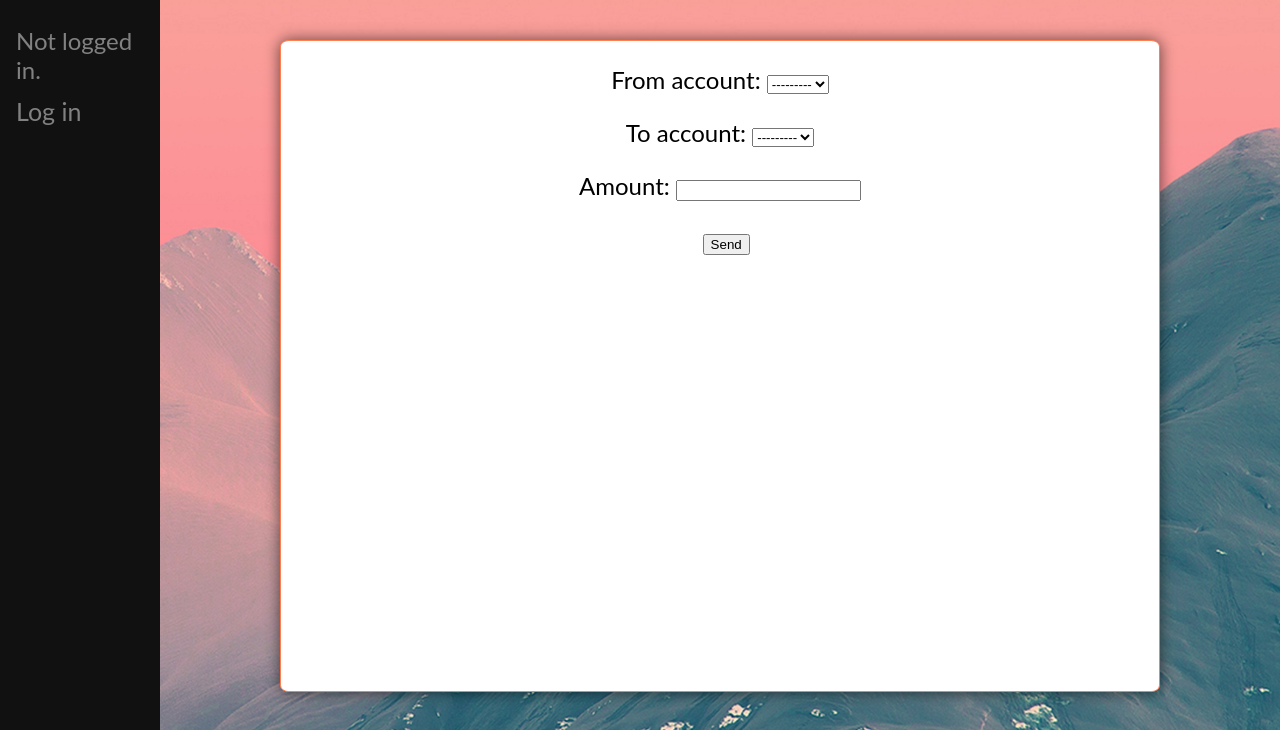
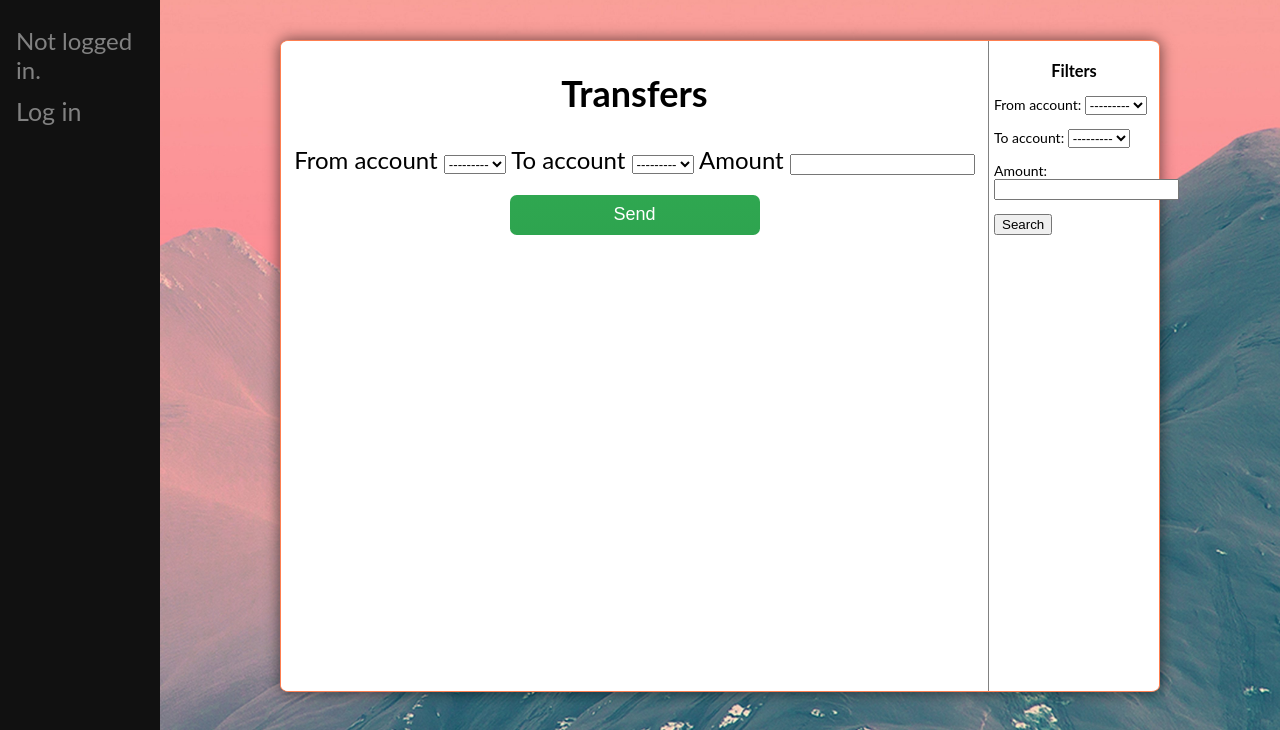
Before and after one commit to samolin/bank, a Django app: page /transfer/ in a window 1280 px wide. Shown: the part 70-800 px from the top of the page. Run offline with Django 4.2, Linux system fonts and the light colour scheme; data that the repository does not hold is empty.

Commit message:
figured out with forms and representation in every page

```diff
--- a/bank/api/models.py
+++ b/bank/api/models.py
@@ -26,7 +26,7 @@ class Account(models.Model):
     user = models.ForeignKey(settings.AUTH_USER_MODEL, on_delete=models.PROTECT)
 
     def __str__(self):
-        return f'{self.user.username}: account {self.id}'
+        return f'{self.user.username}, account {self.id}'
 
 class Replenishment(models.Model):
     amount = models.DecimalField(max_digits=12, decimal_places=2)
@@ -60,6 +60,7 @@ class Transaction(models.Model):
     def __str__(self):
         return f'Account: {self.account.id} bought {self.purchase} for {self.amount}'
 
+
     @property
     def transaction_date(self):
         date = self.date.strftime("%d.%m.%Y %H:%M:%S")
--- a/bank/bank/settings.py
+++ b/bank/bank/settings.py
@@ -38,6 +38,8 @@ INSTALLED_APPS = [
     'django.contrib.messages',
     'django.contrib.staticfiles',
     'rest_framework',
+    'django_filters',
+    'bootstrap_datepicker_plus',
     'api',
     'users',
     'web',
--- a/bank/bank/static/main.css
+++ b/bank/bank/static/main.css
@@ -119,12 +119,77 @@ ul {
 
 .content .container {
     box-shadow: 0 0px 15px rgba(0, 0, 0, .6);;
-    display: block;
+    display: flex;
     margin: 40px 120px;
     height: flex;
     min-height: calc(100% - 80px);
-    text-align: center;
     border: solid 1px coral;
     border-radius: 1%;
     background-color: white;
 }
+
+.content .container .main {
+    display: block;
+    border-radius: 1%;
+    background-color: inherit;
+    position: relative;
+    width: 100%;
+
+}
+
+.content .container .filter {
+    padding: 20px 5px;
+    border-left: solid 1px #818181;
+    display: block;
+    width: 160px;
+    margin-left: auto;
+    font-size: 14px;
+}
+
+h1 {
+    text-align: center;
+    font-family: "Lato", sans-serif;
+    position: absolute;
+    display: flex;
+    left: 50%;
+    top: 50%;
+    transform: translate(-50%, -65%);
+    box-sizing: border-box;
+}
+
+h2 {
+    text-align: center;
+    font-family: "Lato", sans-serif;
+}
+
+.content .container .filter .filter-header {
+    text-align: center;
+    margin-top: 0px;
+}
+
+.content .container .main .form {
+    display: block;
+    text-align: center;
+}
+
+.send-button {
+    width:250px;
+    height:40px;
+    border: 0;
+    border-radius: 0.375em;
+    background:#2ea44f;
+    color:#fff;
+    z-index: 1;
+    font-size:18px;
+    cursor:pointer; margin: 20px;
+}
+
+.send-button:hover {
+    background:#258741;;
+}
+
+.send-button::before {
+    width: 105%;
+    height: 105%;
+
+}
--- a/bank/web/filters.py
+++ b/bank/web/filters.py
@@ -1,6 +1,6 @@
 from dataclasses import field
 import django_filters
-from api.models import Transaction
+from api.models import Transaction, Transfer
 from django_filters import DateFromToRangeFilter
 from django_filters.widgets import DateRangeWidget
 
@@ -11,3 +11,8 @@ class TransactionFilter(django_filters.FilterSet):
     class Meta:
         model = Transaction
         fields = ['date', 'purchase']
+
+class TransferFilter(django_filters.FilterSet):
+    class Meta:
+        model = Transfer
+        fields = ['from_account', 'to_account', 'amount']
--- a/bank/web/forms.py
+++ b/bank/web/forms.py
@@ -1,6 +1,7 @@
+from dataclasses import dataclass, fields
 from users.models import CustomUser
 from django import forms
-from api.models import Replenishment, Transaction, Transfer
+from api.models import Replenishment, Transaction, Transfer, Account
 
 
 class UserRegistartionForm(forms.ModelForm):
@@ -36,6 +37,15 @@ class TransactionForm(forms.ModelForm):
     class Meta:
         model = Transaction
         fields = ['account', 'amount', 'purchase']
+        widgets = {
+            'amount': forms.NumberInput(attrs={'step': 0.25, 'placeholder': 'amount', 'class': 'form-control'}),
+            'purchase': forms.TextInput(attrs={'placeholder': 'explanation'}),
+                  }
+
+    def __init__(self, **kwargs):
+        self.request = kwargs.pop('request')
+        super(TransactionForm, self).__init__(**kwargs)
+        self.fields['account'].queryset = Account.objects.filter(user=self.request.user)
 
 class TransferForm(forms.ModelForm):
 
--- a/bank/web/templates/web/transfer.html
+++ b/bank/web/templates/web/transfer.html
@@ -1,19 +1,37 @@
 {% extends 'base.html' %}
 
 {% block content %}
-    {% for transfer in object_list %}
+    <div class="main">
+        <h2>Transfers</h2>
+        {% for transfer in object_list.qs %}
             <ul>
-            <li>{{ transfer.from_account }}</li>
-            <li>{{ transfer.to_account }}</li>
-            <li>{{ transfer.amount }}</li>
+                <li>From: {{ transfer.from_account }}</li>
+                <li>To: {{ transfer.to_account }}</li>
+                <li>Amount: {{ transfer.amount }}</li>
             </ul>
         {% endfor %}
         <form action="" enctype="multipart/form-data" method="post">
-        {{ form.as_p }}
-        <tr>
-            <td>&nbsp;</td>
-            <td><input type="submit" value="Send"></td>
-        </tr>
+            <div class="form">
+            {{ form.from_account.label }} {{ form.from_account }}
+            {{ form.to_account.label }} {{ form.to_account }}
+            {{ form.amount.label }} {{ form.amount }}
+            <br><input type="submit" value="Send" style="width:250px; height:40px;
+                    border: 0;
+                    border-radius: 0.375em;;
+                    background:linear-gradient(180deg, rgba(52, 183, 89, 0.15) 0%, rgba(46, 164, 79, 0) 100%),#2ea44f !important;
+                    color:#fff;
+                    z-index: 1;
+                    font-size:18px;
+                    cursor:pointer; margin: 20px;">
+            </div>
             {% csrf_token %}
         </form>
+    </div>
+    <div class="filter">
+        <h3 class="filter-header">Filters</h3>
+        <form method="GET">
+            {{ object_list.form.as_p }}
+            <td><input type="submit" value="Search"></td>
+        </form>
+    </div>
 {% endblock %}
--- a/bank/web/templates/web/web.html
+++ b/bank/web/templates/web/web.html
@@ -3,12 +3,12 @@
 
 
 {% block content %}
+    <div class="main">
         {% if user.is_authenticated %}
         {% if image %}
                 {% load static %}
                     <img class="avatar" src="{% static image %}"  alt="My image">
             {% endif %}
-
             <ul>
                 <li>Name: {{ name }}</li>
                 <li>Surname: {{ surname }}</li>
@@ -16,6 +16,7 @@
                 <li>Location: {{ city }}</li>
             </ul>
         {% else %}
-        <h2>Добро пожаловать в наш топ банк</h2>
+            <h1>Welcome to our bank</h1>
         {% endif %}
+    </div>
 {% endblock %}
--- a/bank/web/urls.py
+++ b/bank/web/urls.py
@@ -5,7 +5,7 @@ from . import views
 urlpatterns = [
     path('', views.index, name='home'),
     path('register/', views.register, name='register'),
-    path("accounts/", include("django.contrib.auth.urls")),
+    path('accounts/', include("django.contrib.auth.urls")),
     path('account/', views.AccountView.as_view(), name='account'),
     path('transaction/', views.TransactionView.as_view(), name='transaction'),
     path('transfer/', views.TransferView.as_view(), name='transfer'),
--- a/bank/web/views.py
+++ b/bank/web/views.py
@@ -1,9 +1,8 @@
 from django.shortcuts import render
 from api.models import Customer, Account, Replenishment, Transaction, Transfer
 from .forms import UserRegistartionForm, ReplenishmentForm, TransactionForm, TransferForm
-from django.shortcuts import get_object_or_404
 from django.views.generic.edit import CreateView
-
+from .filters import TransactionFilter, TransferFilter
 
 def index(request):
     if request.user.is_authenticated:
@@ -55,10 +54,10 @@ class TransactionView(CreateView):
 
     def get_context_data(self, **kwargs):
         if self.request.user.is_superuser:
-            kwargs['object_list'] = Transaction.objects.all()
+            kwargs['object_list'] = TransactionFilter(self.request.GET, queryset=Transaction.objects.all())
             return super(TransactionView, self).get_context_data(**kwargs)
         accounts = Account.objects.filter(user=self.request.user)
-        kwargs['object_list'] = Transaction.objects.filter(account__in=accounts)
+        kwargs['object_list'] = TransactionFilter(self.request.GET, queryset=Transaction.objects.filter(account__in=accounts))
         return super(TransactionView, self).get_context_data(**kwargs)
 
     def form_valid(self, form):
@@ -66,11 +65,16 @@ class TransactionView(CreateView):
         Transaction.buy(**form.cleaned_data)
         return response
 
+    def get_form_kwargs(self):
+        kwargs = super(TransactionView, self).get_form_kwargs()
+        kwargs['request'] = self.request
+        return kwargs
+
 class TransferView(CreateView):
     form_class = TransferForm
     template_name = 'web/transfer.html'
     success_url = '/transfer'
 
     def get_context_data(self, **kwargs):
-        kwargs['object_list'] = Transfer.objects.all()
+        kwargs['object_list'] = TransferFilter(self.request.GET, queryset=Transfer.objects.all())
         return super(TransferView, self).get_context_data(**kwargs)
--- a/pyproject.toml
+++ b/pyproject.toml
@@ -10,6 +10,8 @@ Django = "^4.0.6"
 django-rest-framework = "^0.1.0"
 Pillow = "^9.2.0"
 djoser = "^2.1.0"
+django-filter = "^22.1"
+django-bootstrap-datepicker-plus = "^4.0.0"
 
 [tool.poetry.dev-dependencies]
 
```
Also changed, not shown: bank/api/admin.py (+6 -3 lines), bank/bank/templates/registration/login.html (+9 -6 lines), bank/web/templates/web/account.html (+10 -7 lines), bank/web/templates/web/transaction.html (+27 -9 lines), 1 other file. Lines whose indentation alone changed are shown as unchanged.
